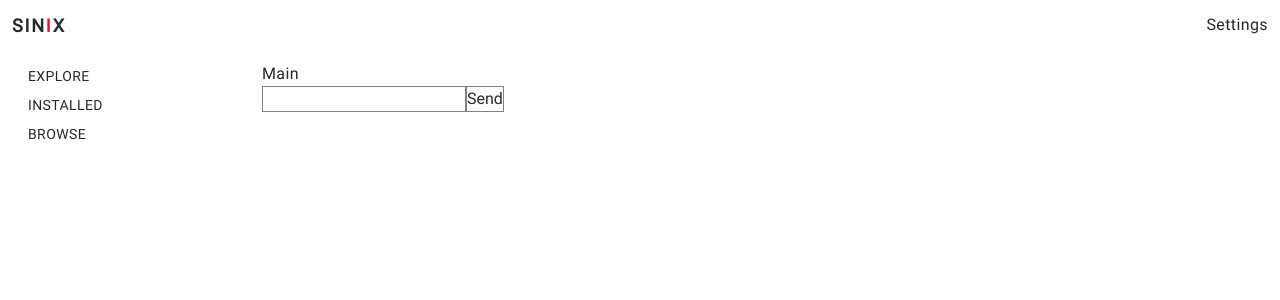
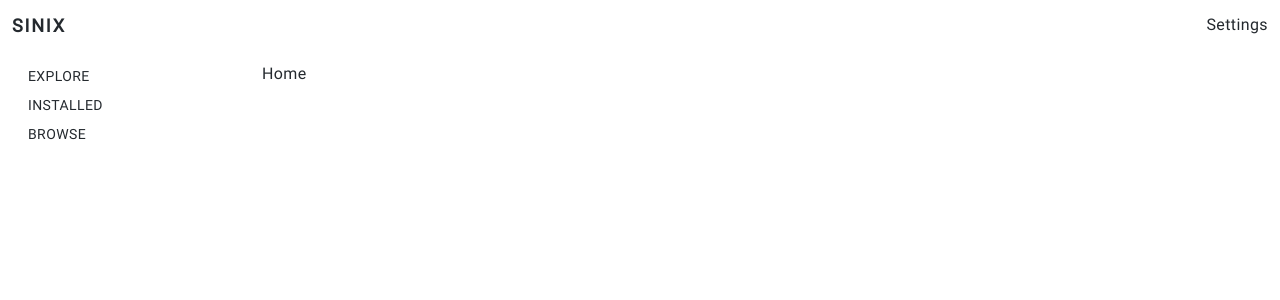
Before and after one commit to sinix-dev/sinix, a Nuxt app: page / in a window 1280 px wide. Shown: the top 300 px of the page. Built offline with nearby package versions, Linux system fonts and the light colour scheme.

Commit message:
Update desktop theme and layout

```diff
--- a/components/Navbar.vue
+++ b/components/Navbar.vue
@@ -1,7 +1,7 @@
 <template>
   <div class="navbar px-3 items-center">
     <div class="font-bold text-lg tracking-widest">
-      SIN<span style="color: crimson">I</span>X
+      SINIX
     </div>
     <div class="flex-1" />
     <div>
@@ -13,6 +13,9 @@
 <style scoped>
 .navbar {
   height: 50px;
+  background: var(--bg-color);
+  border: 1px solid var(--border-color);
+
   @apply flex w-full;
 }
 </style>
--- a/pages/index.vue
+++ b/pages/index.vue
@@ -1,38 +1,11 @@
 <template>
   <div class="p-3">
-    <h1>Main</h1>
-    <input v-model="msg" type="text">
-    <button @click="send">
-      Send
-    </button>
+    <h1>Home</h1>
   </div>
 </template>
 
 <script>
-import { open } from "tauri/api/dialog"
 
-export default {
-  data(){
-    return {
-      msg: "",
-      file: ""
-    }
-  },
-  methods: {
-    send(){
-      open({
-        filter: "*.dext"
-      }).then((file) => {
-        console.log(file)
-      }).catch((err) => {
-        console.log(err)
-      })
-    },
-    fileChange(){
-      console.log(document.getElementById("myFile").files)
-    }
-  }
-}
 </script>
 
 <style>
```
Also changed, not shown: static/images/background.jpg (added).
